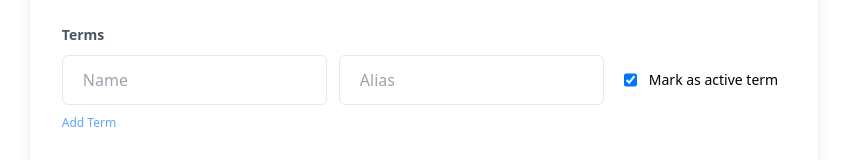
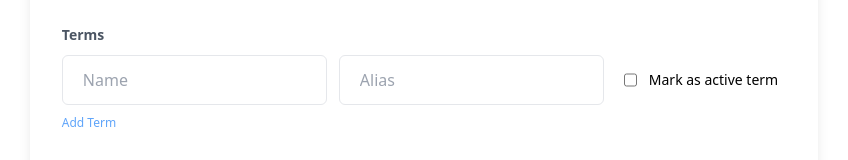
Before and after one commit to iammola/cbt, a Next.js app: page /create/sessions in a window 1280 px wide. Shown: the part 396-556 px from the top of the page, without its empty margins (216-1064 px from the left). Built offline with nearby package versions, Linux system fonts and the light colour scheme.

Commit message:
corrected term state initial value

```diff
--- a/pages/create/sessions.tsx
+++ b/pages/create/sessions.tsx
@@ -11,10 +11,7 @@ const CreateSession: NextPage = () => {
     const [name, setName] = useState('');
     const [alias, setAlias] = useState('');
     const [current, setCurrent] = useState(false);
-    const [terms, setTerms] = useState<{ name: string; alias: string; current?: boolean; }[]>([{
-        current: true,
-        ...termTemplate,
-    }]);
+    const [terms, setTerms] = useState<{ name: string; alias: string; current?: boolean; }[]>([{ ...termTemplate }]);
 
     const [loading, setLoading] = useState(false);
     const [success, setSuccess] = useState<boolean | undefined>();
```
